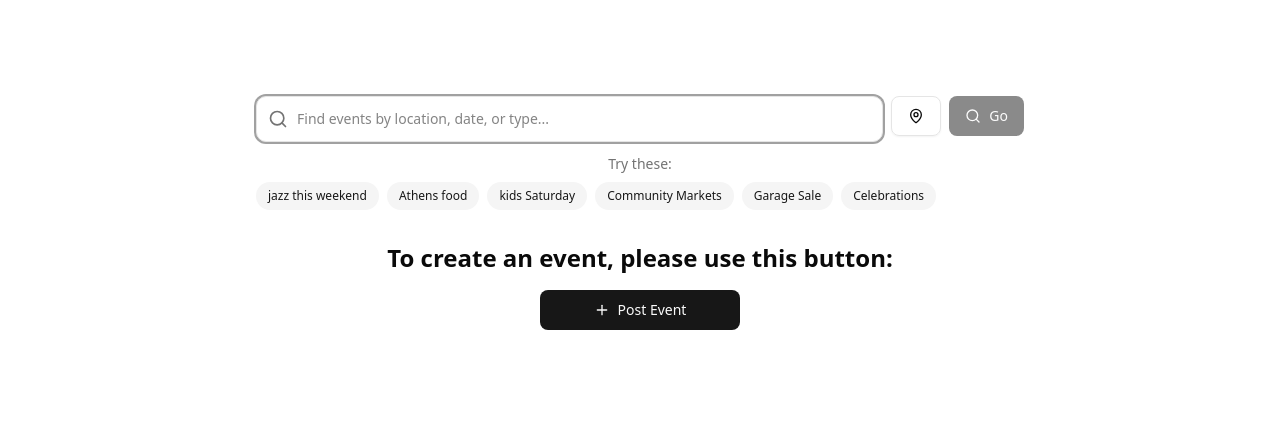
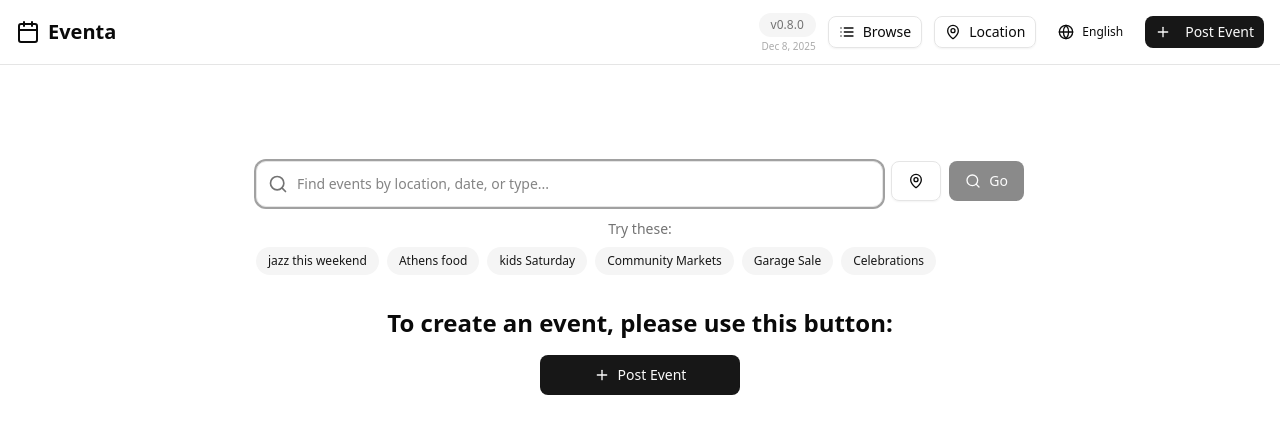
Before and after one commit to 7n9gn89sj6-eng/v0-eventa-v0-app, a Next.js app: page / in a window 1280 px wide. Shown: the top 434 px of the page. Built offline with nearby package versions, Linux system fonts and the light colour scheme.

Commit message:
Fix: include SiteHeader in root layout

```diff
--- a/app/layout.tsx
+++ b/app/layout.tsx
@@ -2,13 +2,18 @@ import type { ReactNode } from "react";
 import "./globals.css";
 
 import AppProviders from "./providers";
+import { SiteHeader } from "@/components/layout/site-header";
 
 export default function RootLayout({ children }: { children: ReactNode }) {
   return (
     <html lang="en">
       <body>
         <AppProviders>
-          {children}
+          {/* TOP NAVIGATION BAR */}
+          <SiteHeader />
+
+          {/* MAIN PAGE CONTENT */}
+          <main>{children}</main>
         </AppProviders>
       </body>
     </html>
```
